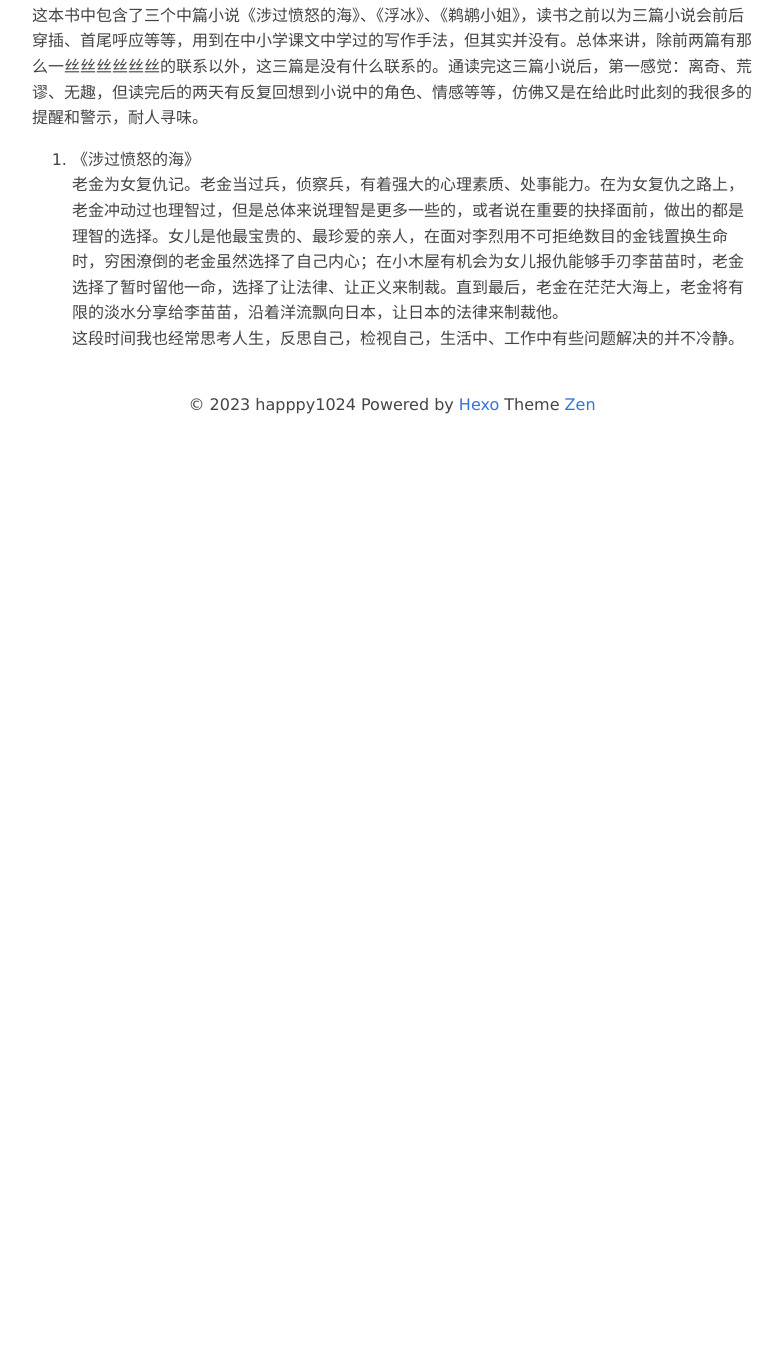
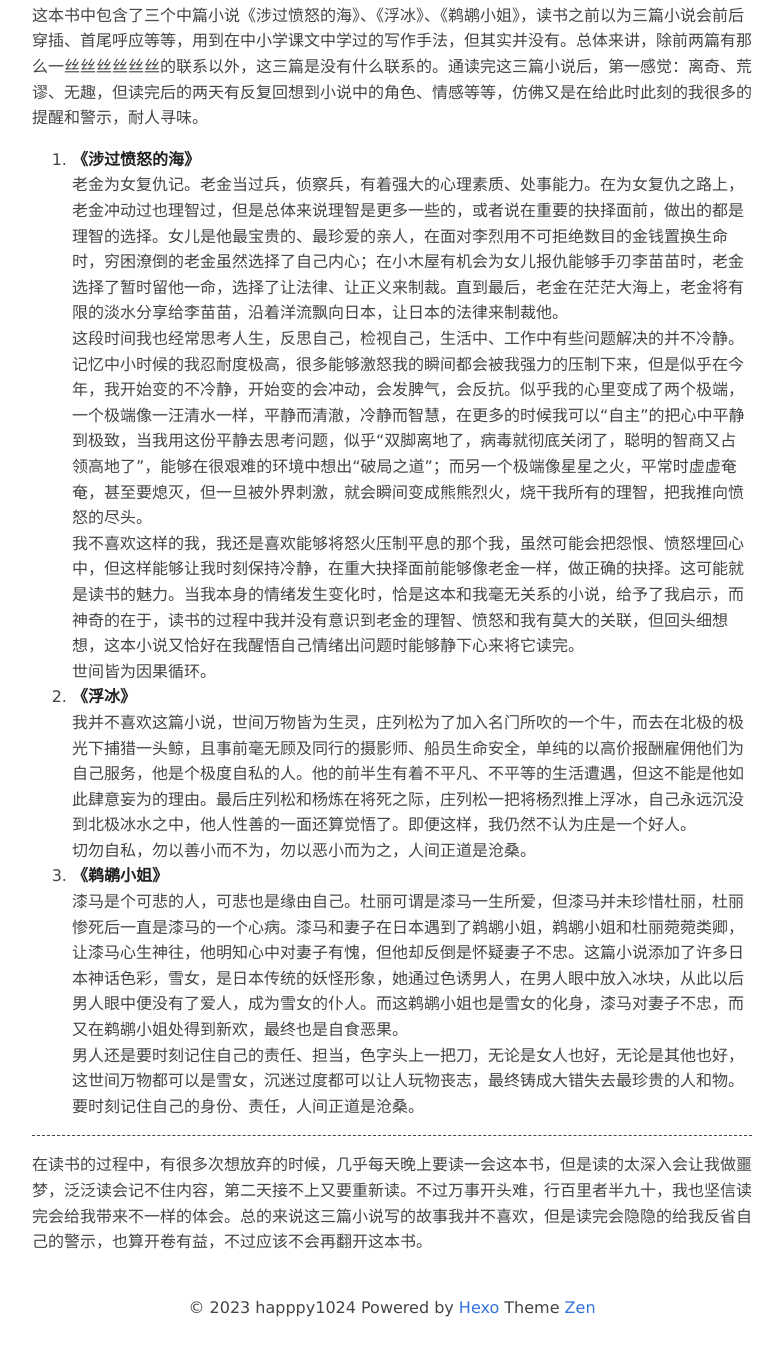
Before and after one commit to happpy1024/happpy1024.github.io, a plain HTML site: page 2023/12/16/ff7f4ca7547f/index.html in a window 1280 px wide. Shown: the part 656-2004 px from the top of the page, without its empty margins (248-1031 px from the left). Before the commit the page ends 1118 px from the top, so only its background shows below. Drawn offline with Linux system fonts and the light colour scheme.

Commit message:
Site updated: 2023-12-17 10:53:38

```diff
--- a/2023/12/16/ff7f4ca7547f/index.html
+++ b/2023/12/16/ff7f4ca7547f/index.html
@@ -51,8 +51,12 @@
 <h2 id="前言"><a href="#前言" class="headerlink" title="前言"></a>前言</h2><p>惯例，正文前要唠叨些废话的。理科生、理科思维、 理科肉体向来是不喜欢、不擅长做这些文学的事情的，这次又开始了读书之旅。今年11月份在医院查出来了不太好的病，这个病从小的时候就离我很近，但是没想到在20几岁的年纪就来到了我的身体之中，无论是病痛还是药物，可能要伴随终身了。当知道这个消息的时候，心中真切感受到了防线崩溃的感觉，每天白天其实还好，理智多数占据上风，但是到了晚上，尤其是黄昏即将过渡为黑夜的时候，还有睡前弥蒙之际，心里总是会胡思乱想，扰我心神，不断摧毁内心防线。为了能够调整自己的心理状态，想出“读书”的办法，每当有空闲之际，减少刷小视频的时间，多打开读书软件看上两页，期望将自己带入到小说中的人物，摆脱“病人”的精神躯体，得到暂时的解脱。</p>
 <h2 id="谈谈感受吧"><a href="#谈谈感受吧" class="headerlink" title="谈谈感受吧"></a>谈谈感受吧</h2><p>这本书中包含了三个中篇小说《涉过愤怒的海》、《浮冰》、《鹈鹕小姐》，读书之前以为三篇小说会前后穿插、首尾呼应等等，用到在中小学课文中学过的写作手法，但其实并没有。总体来讲，除前两篇有那么一丝丝丝丝丝丝的联系以外，这三篇是没有什么联系的。通读完这三篇小说后，第一感觉：离奇、荒谬、无趣，但读完后的两天有反复回想到小说中的角色、情感等等，仿佛又是在给此时此刻的我很多的提醒和警示，耐人寻味。</p>
 <ol>
-<li>《涉过愤怒的海》<br>老金为女复仇记。老金当过兵，侦察兵，有着强大的心理素质、处事能力。在为女复仇之路上，老金冲动过也理智过，但是总体来说理智是更多一些的，或者说在重要的抉择面前，做出的都是理智的选择。女儿是他最宝贵的、最珍爱的亲人，在面对李烈用不可拒绝数目的金钱置换生命时，穷困潦倒的老金虽然选择了自己内心；在小木屋有机会为女儿报仇能够手刃李苗苗时，老金选择了暂时留他一命，选择了让法律、让正义来制裁。直到最后，老金在茫茫大海上，老金将有限的淡水分享给李苗苗，沿着洋流飘向日本，让日本的法律来制裁他。<br>这段时间我也经常思考人生，反思自己，检视自己，生活中、工作中有些问题解决的并不冷静。</li>
+<li><strong>《涉过愤怒的海》</strong><br>老金为女复仇记。老金当过兵，侦察兵，有着强大的心理素质、处事能力。在为女复仇之路上，老金冲动过也理智过，但是总体来说理智是更多一些的，或者说在重要的抉择面前，做出的都是理智的选择。女儿是他最宝贵的、最珍爱的亲人，在面对李烈用不可拒绝数目的金钱置换生命时，穷困潦倒的老金虽然选择了自己内心；在小木屋有机会为女儿报仇能够手刃李苗苗时，老金选择了暂时留他一命，选择了让法律、让正义来制裁。直到最后，老金在茫茫大海上，老金将有限的淡水分享给李苗苗，沿着洋流飘向日本，让日本的法律来制裁他。<br>这段时间我也经常思考人生，反思自己，检视自己，生活中、工作中有些问题解决的并不冷静。记忆中小时候的我忍耐度极高，很多能够激怒我的瞬间都会被我强力的压制下来，但是似乎在今年，我开始变的不冷静，开始变的会冲动，会发脾气，会反抗。似乎我的心里变成了两个极端，一个极端像一汪清水一样，平静而清澈，冷静而智慧，在更多的时候我可以“自主”的把心中平静到极致，当我用这份平静去思考问题，似乎“双脚离地了，病毒就彻底关闭了，聪明的智商又占领高地了”，能够在很艰难的环境中想出“破局之道”；而另一个极端像星星之火，平常时虚虚奄奄，甚至要熄灭，但一旦被外界刺激，就会瞬间变成熊熊烈火，烧干我所有的理智，把我推向愤怒的尽头。<br>我不喜欢这样的我，我还是喜欢能够将怒火压制平息的那个我，虽然可能会把怨恨、愤怒埋回心中，但这样能够让我时刻保持冷静，在重大抉择面前能够像老金一样，做正确的抉择。这可能就是读书的魅力。当我本身的情绪发生变化时，恰是这本和我毫无关系的小说，给予了我启示，而神奇的在于，读书的过程中我并没有意识到老金的理智、愤怒和我有莫大的关联，但回头细想想，这本小说又恰好在我醒悟自己情绪出问题时能够静下心来将它读完。<br>世间皆为因果循环。</li>
+<li><strong>《浮冰》</strong><br>我并不喜欢这篇小说，世间万物皆为生灵，庄列松为了加入名门所吹的一个牛，而去在北极的极光下捕猎一头鲸，且事前毫无顾及同行的摄影师、船员生命安全，单纯的以高价报酬雇佣他们为自己服务，他是个极度自私的人。他的前半生有着不平凡、不平等的生活遭遇，但这不能是他如此肆意妄为的理由。最后庄列松和杨炼在将死之际，庄列松一把将杨烈推上浮冰，自己永远沉没到北极冰水之中，他人性善的一面还算觉悟了。即便这样，我仍然不认为庄是一个好人。<br>切勿自私，勿以善小而不为，勿以恶小而为之，人间正道是沧桑。</li>
+<li><strong>《鹈鹕小姐》</strong><br>漆马是个可悲的人，可悲也是缘由自己。杜丽可谓是漆马一生所爱，但漆马并未珍惜杜丽，杜丽惨死后一直是漆马的一个心病。漆马和妻子在日本遇到了鹈鹕小姐，鹈鹕小姐和杜丽菀菀类卿，让漆马心生神往，他明知心中对妻子有愧，但他却反倒是怀疑妻子不忠。这篇小说添加了许多日本神话色彩，雪女，是日本传统的妖怪形象，她通过色诱男人，在男人眼中放入冰块，从此以后男人眼中便没有了爱人，成为雪女的仆人。而这鹈鹕小姐也是雪女的化身，漆马对妻子不忠，而又在鹈鹕小姐处得到新欢，最终也是自食恶果。<br>男人还是要时刻记住自己的责任、担当，色字头上一把刀，无论是女人也好，无论是其他也好，这世间万物都可以是雪女，沉迷过度都可以让人玩物丧志，最终铸成大错失去最珍贵的人和物。要时刻记住自己的身份、责任，人间正道是沧桑。</li>
 </ol>
+<hr>
+<p>在读书的过程中，有很多次想放弃的时候，几乎每天晚上要读一会这本书，但是读的太深入会让我做噩梦，泛泛读会记不住内容，第二天接不上又要重新读。不过万事开头难，行百里者半九十，我也坚信读完会给我带来不一样的体会。总的来说这三篇小说写的故事我并不喜欢，但是读完会隐隐的给我反省自己的警示，也算开卷有益，不过应该不会再翻开这本书。</p>
 
 </main>
 
```
Also changed, not shown: 1 other file.
